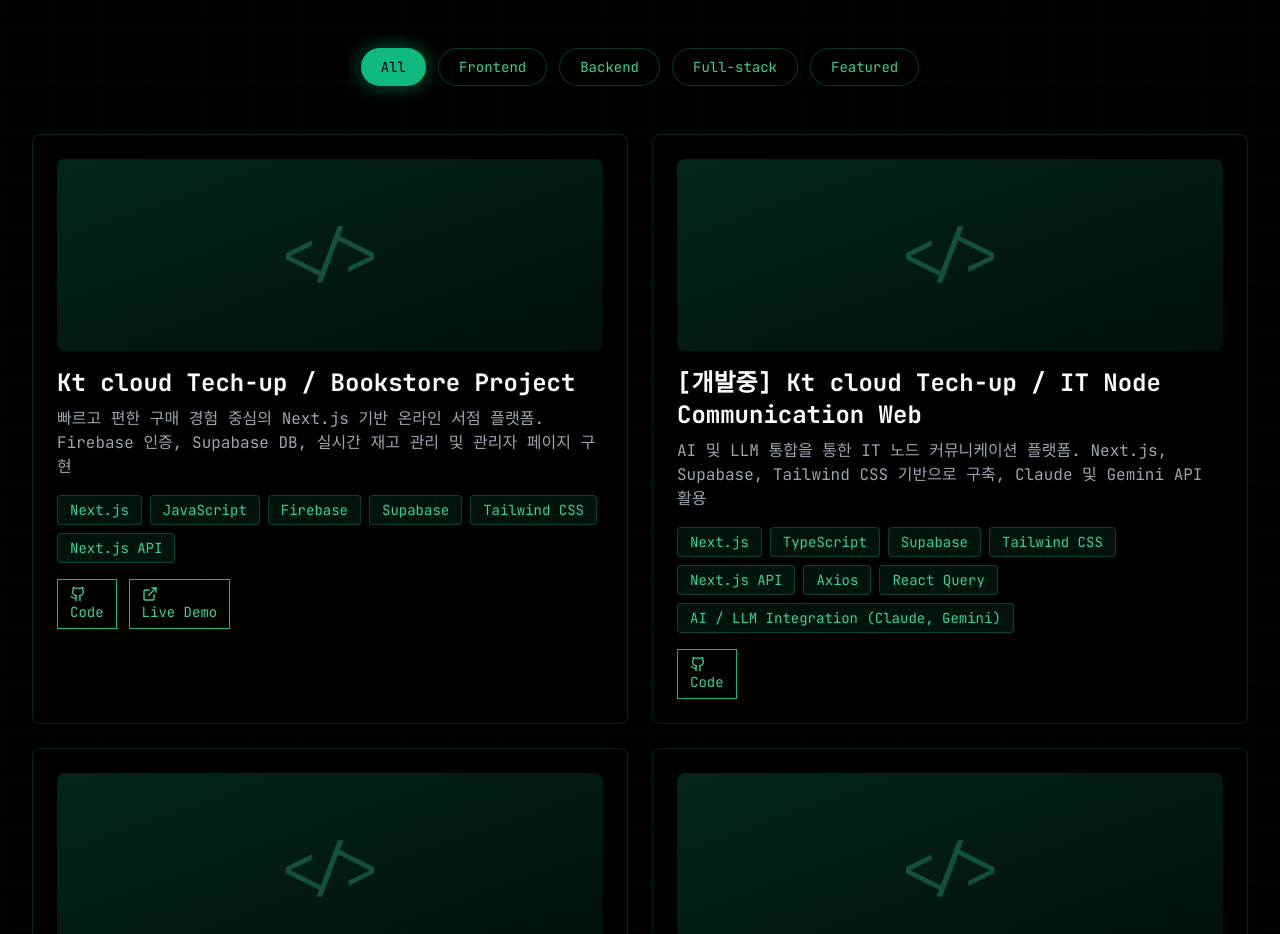
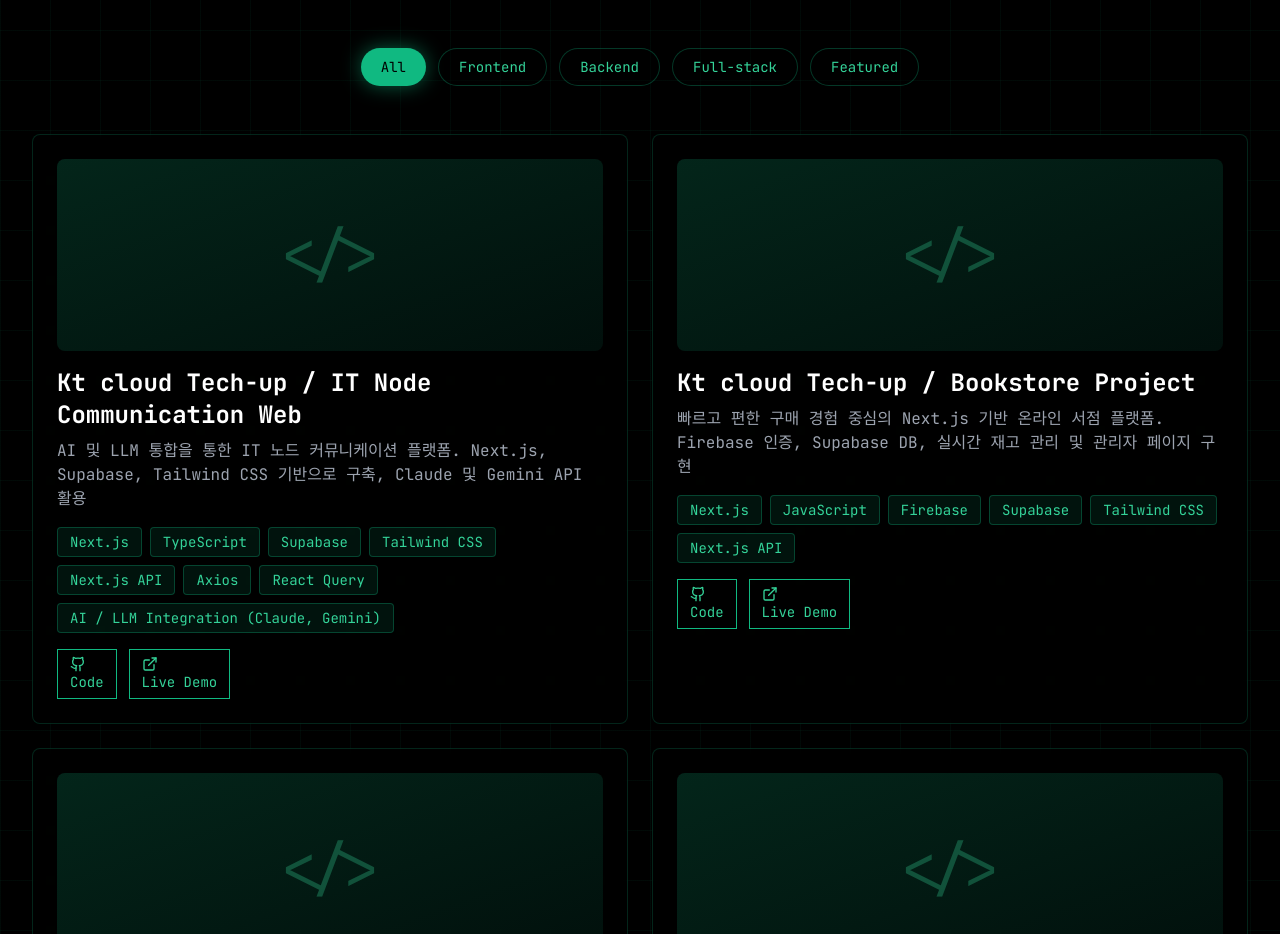
Before and after one commit to kimJAVAN/kgy-2026-portfolio, a Next.js app: page / in a window 1280 px wide. Shown: the part 1920-2854 px from the top of the page. Built offline with nearby package versions, Linux system fonts and the light colour scheme; no server answers.

Commit message:
2026-01-19 포폴 링크 수정

```diff
--- a/src/shared/constants/data.ts
+++ b/src/shared/constants/data.ts
@@ -1,24 +1,25 @@
 import { Project, Skill, SocialLink } from '@/shared/types/index';
 
 export const PROJECTS: Project[] = [
-  {
+    {
     id: '1',
-    title: 'Kt cloud Tech-up / Bookstore Project',
-    description: '빠르고 편한 구매 경험 중심의 Next.js 기반 온라인 서점 플랫폼. Firebase 인증, Supabase DB, 실시간 재고 관리 및 관리자 페이지 구현',
-    tags: ['Next.js', 'JavaScript', 'Firebase', 'Supabase', 'Tailwind CSS','Next.js API'],
-    githubUrl: 'https://github.com/yourusername/triplecore-bookstore',
-    liveUrl: 'https://readme-kt-2025.vercel.app/',
+    title: 'Kt cloud Tech-up / IT Node Communication Web',
+    description: 'AI 및 LLM 통합을 통한 IT 노드 커뮤니케이션 플랫폼. Next.js, Supabase, Tailwind CSS 기반으로 구축, Claude 및 Gemini API 활용',
+    tags: ['Next.js', 'TypeScript', 'Supabase', 'Tailwind CSS','Next.js API','Axios', 'React Query','AI / LLM Integration (Claude, Gemini)'],
+    githubUrl: 'https://github.com/kt-triple-core/NEXTSTEP_KT_2025',
+    liveUrl : 'https://nextstep-kt-2025.vercel.app/',
     featured: true,
   },
   {
     id: '2',
-    title: '[개발중] Kt cloud Tech-up / IT Node Communication Web',
-    description: 'AI 및 LLM 통합을 통한 IT 노드 커뮤니케이션 플랫폼. Next.js, Supabase, Tailwind CSS 기반으로 구축, Claude 및 Gemini API 활용',
-    tags: ['Next.js', 'TypeScript', 'Supabase', 'Tailwind CSS','Next.js API','Axios', 'React Query','AI / LLM Integration (Claude, Gemini)'],
-    githubUrl: 'https://github.com/kt-triple-core/NEXTSTEP_KT_2025',
-
+    title: 'Kt cloud Tech-up / Bookstore Project',
+    description: '빠르고 편한 구매 경험 중심의 Next.js 기반 온라인 서점 플랫폼. Firebase 인증, Supabase DB, 실시간 재고 관리 및 관리자 페이지 구현',
+    tags: ['Next.js', 'JavaScript', 'Firebase', 'Supabase', 'Tailwind CSS','Next.js API'],
+    githubUrl: 'https://github.com/kimJAVAN/README_KT_2025',
+    liveUrl: 'https://readme-kt-2025.vercel.app/',
     featured: true,
   },
+
   {
     id: '3',
     title: 'Portfolio Website',
```
